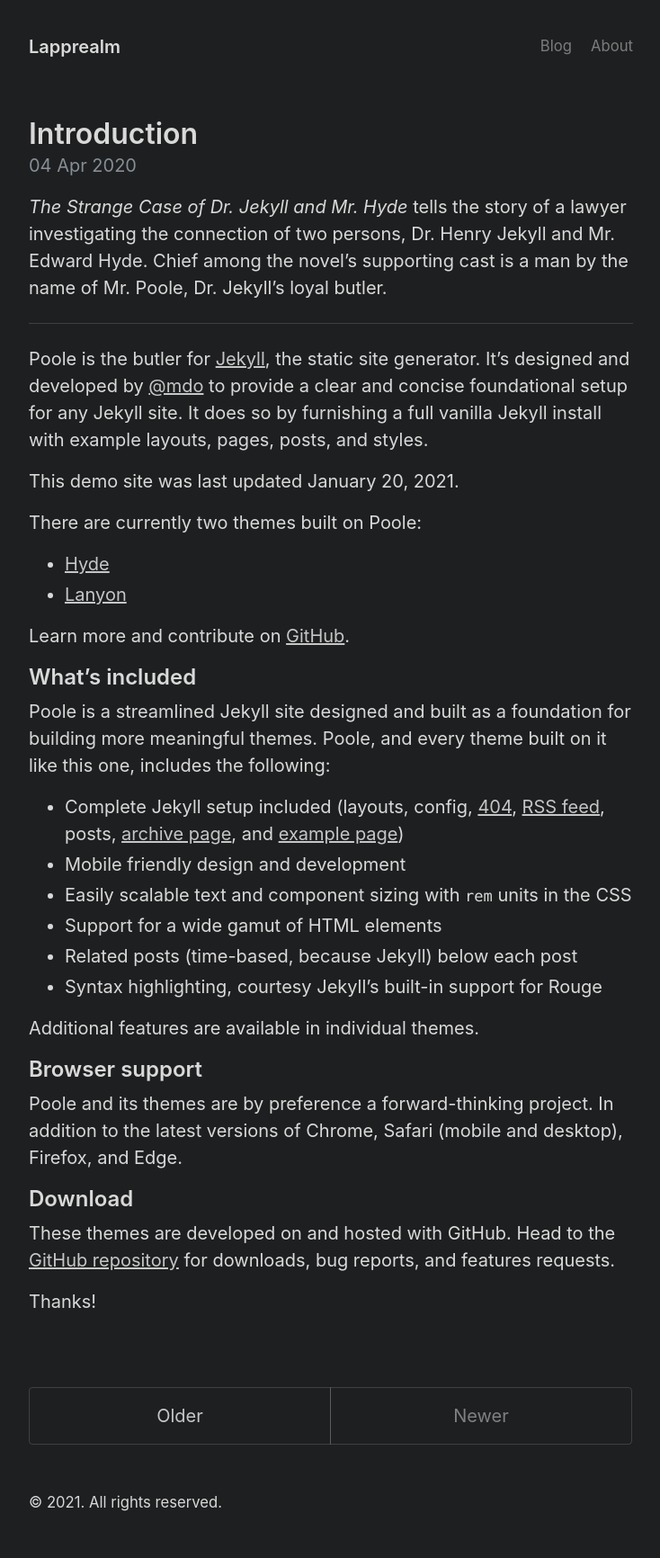
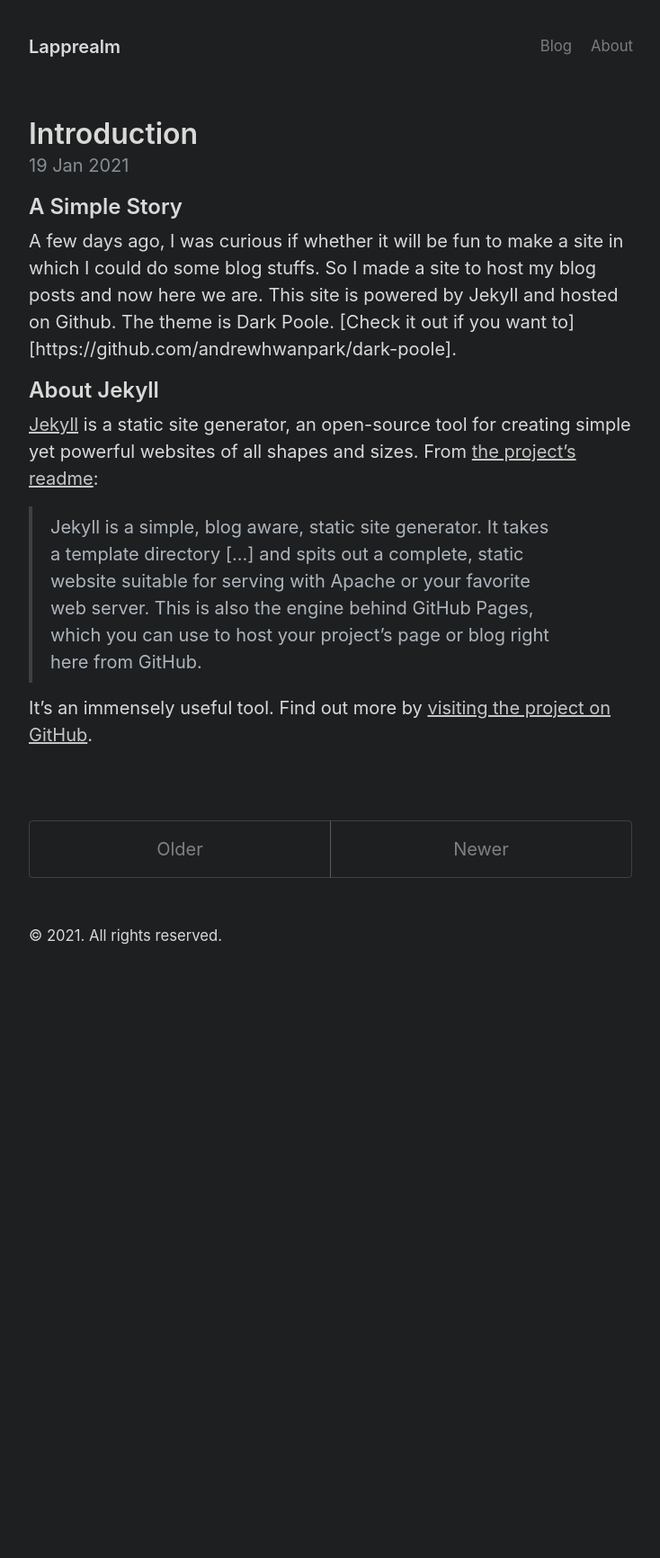
Before and after one commit to Juiux/next-port-landing, a Jekyll site: the page built from index.html, in a window 1280 px wide. Shown: the whole page at 90% size, without its empty margins (272-1006 px from the left). Built offline with Jekyll 4.4.1, drawn with Linux system fonts in a browser that asks for light colours; the list of posts is cut into pages by our own code; after the commit the page ends 1102 px from its top, so only the background shows below that.

Commit message:
First post

```diff
--- a/_posts/2020-04-04-introduction.md
+++ /dev/null
@@ -1,42 +0,0 @@
----
-layout: post
-title: Introduction
----
-
-*The Strange Case of Dr. Jekyll and Mr. Hyde* tells the story of a lawyer investigating the connection of two persons, Dr. Henry Jekyll and Mr. Edward Hyde. Chief among the novel's supporting cast is a man by the name of Mr. Poole, Dr. Jekyll's loyal butler.
-
------
-
-Poole is the butler for [Jekyll](http://jekyllrb.com), the static site generator. It's designed and developed by [@mdo](https://twitter.com/mdo) to provide a clear and concise foundational setup for any Jekyll site. It does so by furnishing a full vanilla Jekyll install with example layouts, pages, posts, and styles.
-
-This demo site was last updated {{ site.time | date: "%B %d, %Y" }}.
-
-There are currently two themes built on Poole:
-
-* [Hyde](http://hyde.getpoole.com)
-* [Lanyon](http://lanyon.getpoole.com)
-
-Learn more and contribute on [GitHub]({{ site.github.repo }}).
-
-## What's included
-
-Poole is a streamlined Jekyll site designed and built as a foundation for building more meaningful themes. Poole, and every theme built on it like this one, includes the following:
-
-* Complete Jekyll setup included (layouts, config, [404]({{ '404.html' | relative_url }}), [RSS feed]({{ 'atom.xml' | relative_url }}), posts, [archive page]({{ 'archive' | relative_url }}), and [example page]({{ 'about' | relative_url }}))
-* Mobile friendly design and development
-* Easily scalable text and component sizing with `rem` units in the CSS
-* Support for a wide gamut of HTML elements
-* Related posts (time-based, because Jekyll) below each post
-* Syntax highlighting, courtesy Jekyll's built-in support for Rouge
-
-Additional features are available in individual themes.
-
-## Browser support
-
-Poole and its themes are by preference a forward-thinking project. In addition to the latest versions of Chrome, Safari (mobile and desktop), Firefox, and Edge.
-
-## Download
-
-These themes are developed on and hosted with GitHub. Head to the [GitHub repository]({{ site.github.repo }}) for downloads, bug reports, and features requests.
-
-Thanks!
--- a/_posts/2020-03-01-whats-jekyll.md
+++ b/_posts/2021-01-19-introduction.md
@@ -1,7 +1,16 @@
 ---
 layout: post
-title: What's Jekyll?
+title: Introduction
 ---
+
+## A Simple Story
+
+A few days ago, I was curious if whether it will be fun to make a site in which I could do some blog stuffs.
+So I made a site to host my blog posts and now here we are.
+This site is powered by Jekyll and hosted on Github.
+The theme is Dark Poole. [Check it out if you want to][https://github.com/andrewhwanpark/dark-poole].
+
+## About Jekyll
 
 [Jekyll](https://jekyllrb.com) is a static site generator, an open-source tool for creating simple yet powerful websites of all shapes and sizes. From [the project's readme](https://github.com/jekyll/jekyll/blob/master/README.markdown):
 
```
Also changed, not shown: _posts/2020-04-02-example-content.md (deleted, +0 -168 lines), _posts/2020-04-03-options.md (deleted, +0 -166 lines).
